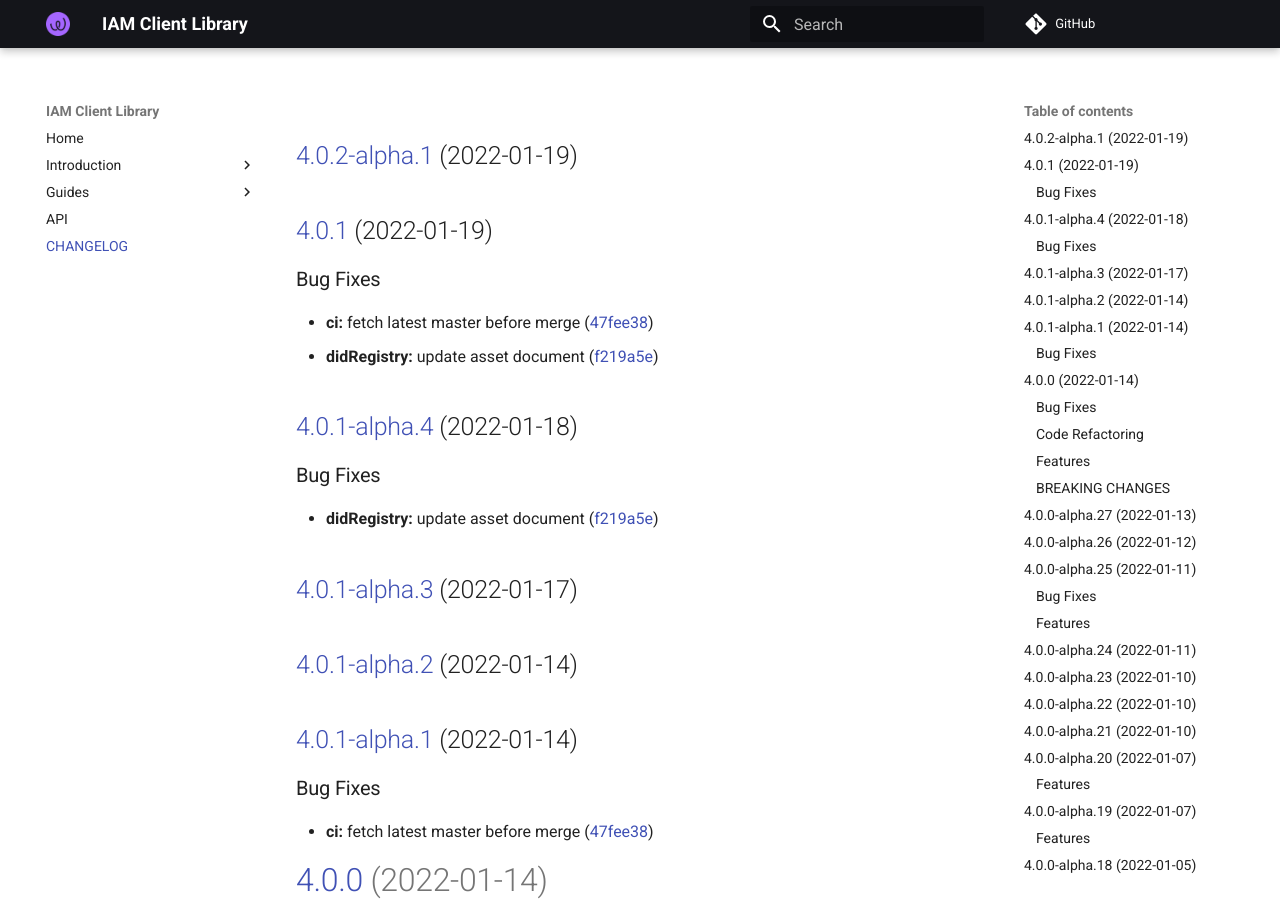
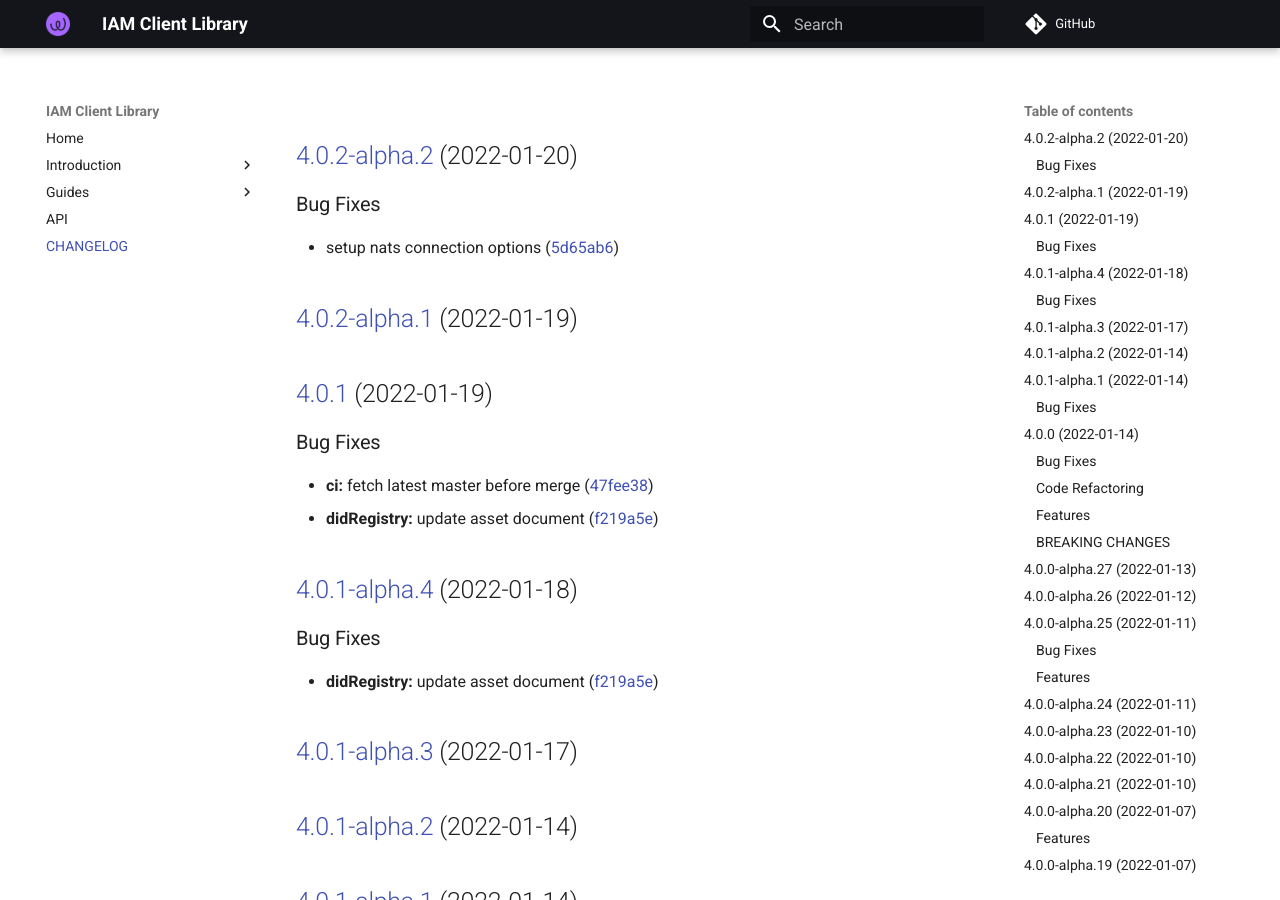
Before and after one commit to energywebfoundation/iam-client-lib, an MkDocs documentation site: the page built from docs/CHANGELOG.md, in a window 1280 px wide and 900 px high. Built offline with MkDocs 1.6.1 and Material for MkDocs 9.7.7, drawn with Linux system fonts in a browser that asks for light colours; comment, search, counter and statistics services are not loaded.

Commit message:
chore(release): 4.0.2-alpha.2 [skip ci]
## [4.0.2-alpha.2](https://github.com/energywebfoundation/iam-client-lib/compare/v4.0.2-alpha.1...v4.0.2-alpha.2) (2022-01-20)

### Bug Fixes

* setup nats connection options ([5d65ab6](https://github.com/energywebfoundation/iam-client-lib/commit/5d65ab6a0ad1b256bbf82e7e5ce258ad3fdd839f))

```diff
--- a/docs/CHANGELOG.md
+++ b/docs/CHANGELOG.md
@@ -1,3 +1,10 @@
+## [4.0.2-alpha.2](https://github.com/energywebfoundation/iam-client-lib/compare/v4.0.2-alpha.1...v4.0.2-alpha.2) (2022-01-20)
+
+
+### Bug Fixes
+
+* setup nats connection options ([5d65ab6](https://github.com/energywebfoundation/iam-client-lib/commit/5d65ab6a0ad1b256bbf82e7e5ce258ad3fdd839f))
+
 ## [4.0.2-alpha.1](https://github.com/energywebfoundation/iam-client-lib/compare/v4.0.1...v4.0.2-alpha.1) (2022-01-19)
 
 ## [4.0.1](https://github.com/energywebfoundation/iam-client-lib/compare/v4.0.0...v4.0.1) (2022-01-19)
--- a/package.json
+++ b/package.json
@@ -1,6 +1,6 @@
 {
   "name": "iam-client-lib",
-  "version": "4.0.2-alpha.1",
+  "version": "4.0.2-alpha.2",
   "description": "Library for Decentralized Identity and Access Management",
   "main": "dist/index.js",
   "module": "dist/index.esm.js",
```
